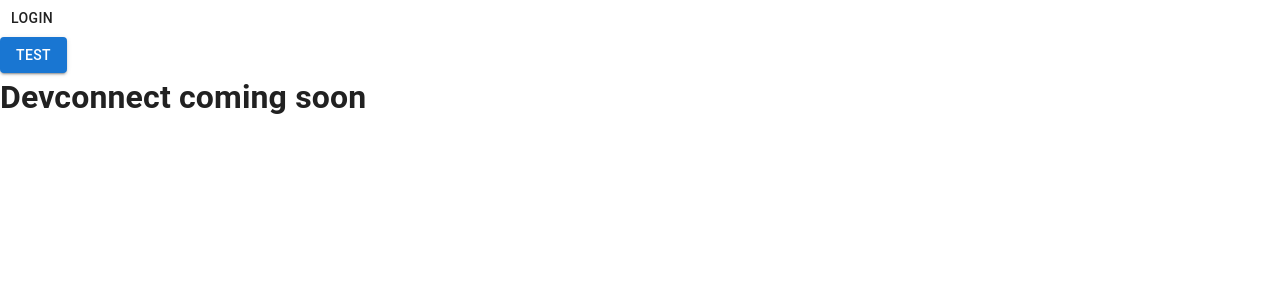
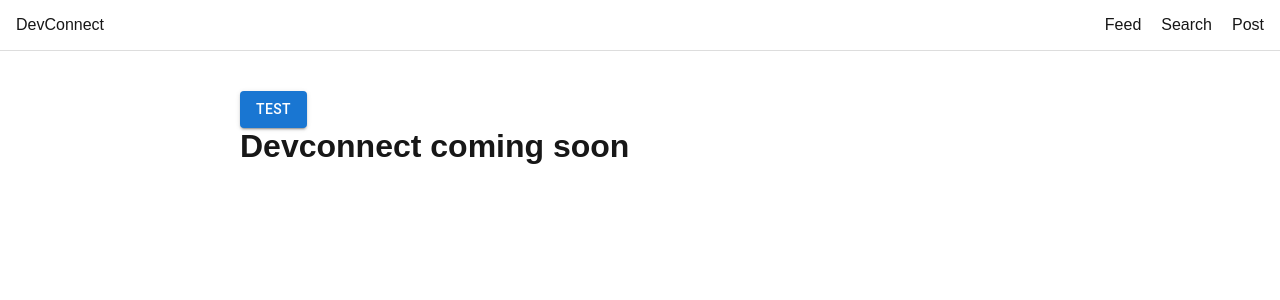
Before and after one commit to Vitalvarma/devconnect, a Next.js app: page / in a window 1280 px wide. Shown: the top 300 px of the page. Built offline with nearby package versions, Linux system fonts and the light colour scheme; no server answers.

Commit message:
changed global layout

```diff
--- a/src/app/layout.tsx
+++ b/src/app/layout.tsx
@@ -1,38 +1,34 @@
-import type { Metadata } from "next";
-import { Geist, Geist_Mono } from "next/font/google";
 import "./globals.css";
-import CustomThemeProvider from "@/components/ThemeProvider";
-import Navbar from "@/components/Navbar";
-import AuthSessionProvider from "@/components/SessionProvider";
-const geistSans = Geist({
-  variable: "--font-geist-sans",
-  subsets: ["latin"],
-});
-
-const geistMono = Geist_Mono({
-  variable: "--font-geist-mono",
-  subsets: ["latin"],
-});
-
-export const metadata: Metadata = {
-  title: "Create Next App",
-  description: "Generated by create next app",
-};
+import Link from "next/link";
 
 export default function RootLayout({
   children,
-}: Readonly<{
+}: {
   children: React.ReactNode;
-}>) {
+}) {
   return (
     <html lang="en">
-      <body className={`${geistSans.variable} ${geistMono.variable}`}>
-        <CustomThemeProvider>
-          <AuthSessionProvider>
-          <Navbar />
-        {children}
-          </AuthSessionProvider>
-        </CustomThemeProvider>
+      <body style={{ fontFamily: "sans-serif", margin: 0 }}>
+        <nav
+          style={{
+            padding: 16,
+            borderBottom: "1px solid #ddd",
+            display: "flex",
+            justifyContent: "space-between",
+          }}
+        >
+          <Link href="/">DevConnect</Link>
+
+          <div style={{ display: "flex", gap: 20 }}>
+            <Link href="/feed">Feed</Link>
+            <Link href="/search">Search</Link>
+            <Link href="/create-post">Post</Link>
+          </div>
+        </nav>
+
+        <main style={{ maxWidth: 800, margin: "40px auto" }}>
+          {children}
+        </main>
       </body>
     </html>
   );
```
